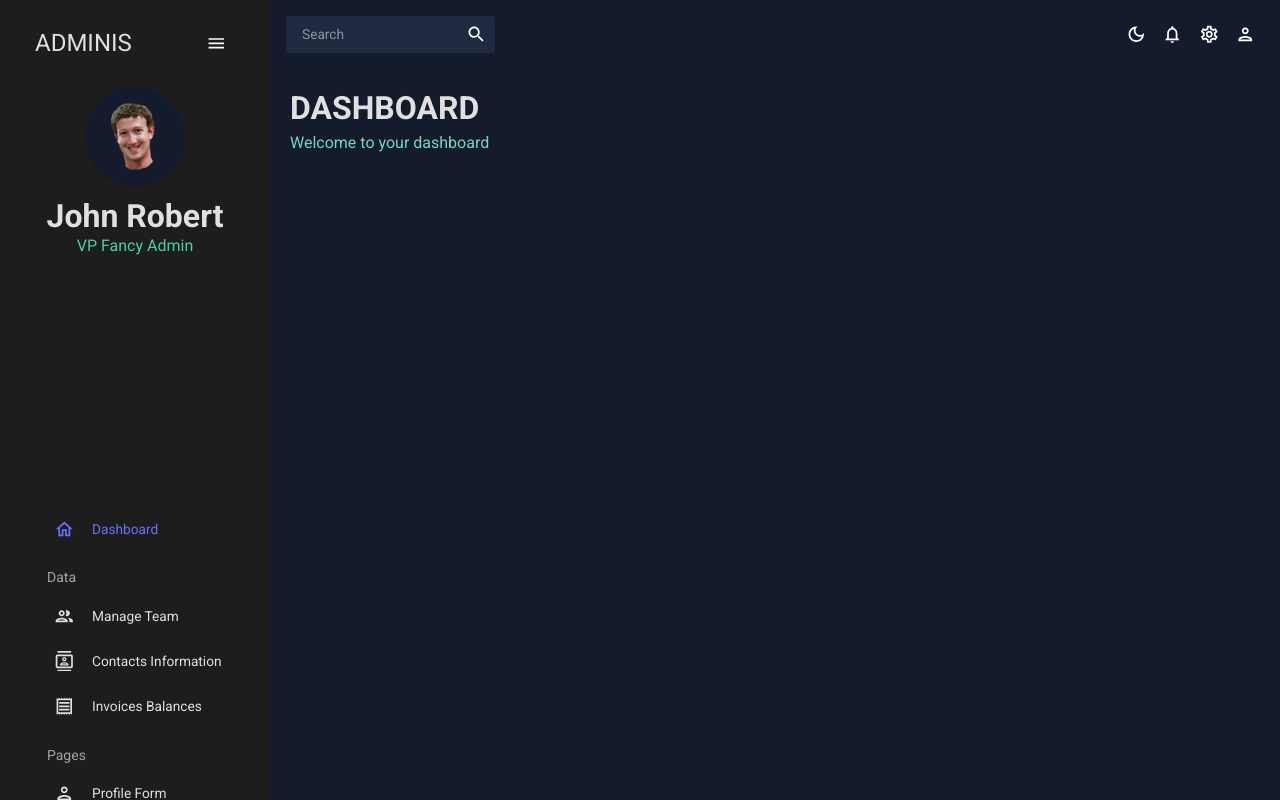
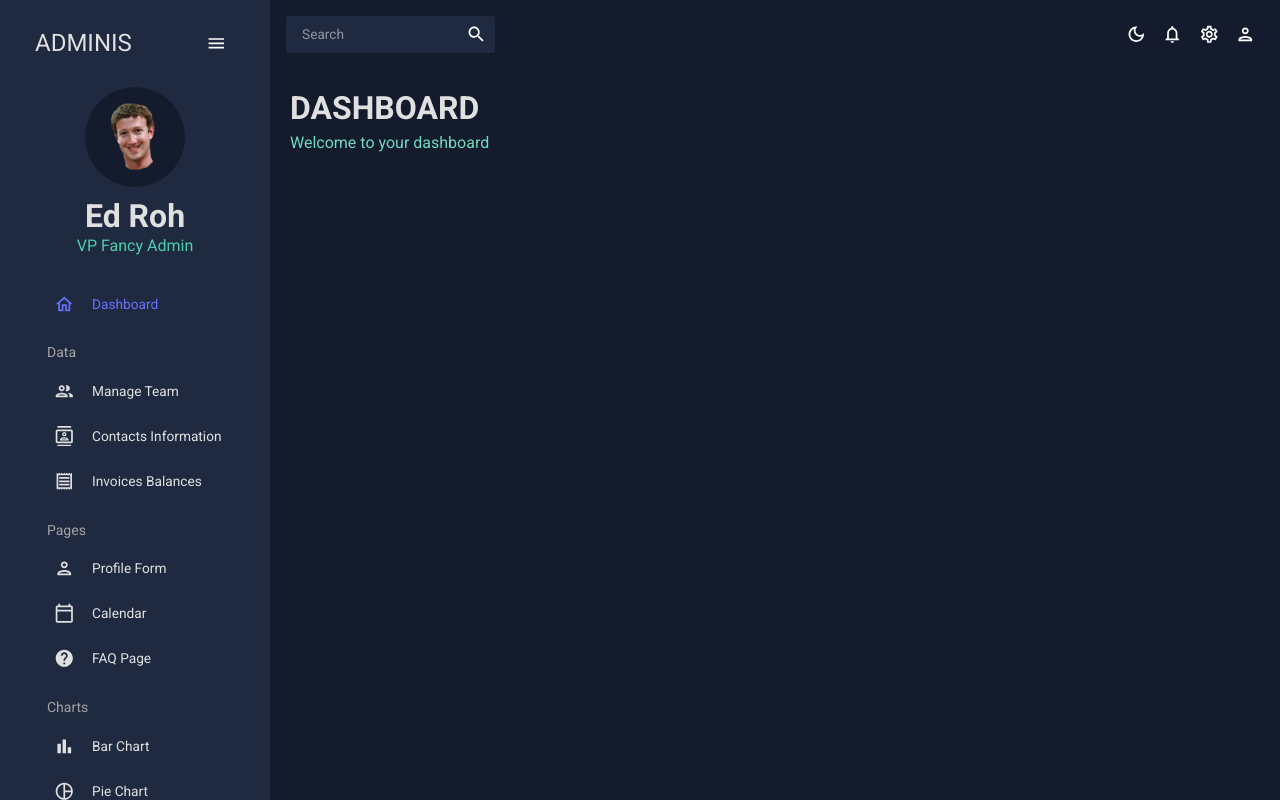
Before and after one commit to pattma/test-code, a React (Vite) app in the folder react-admin/: page / in a window 1280 px wide. Built offline with nearby package versions, Linux system fonts and the light colour scheme.

Commit message:
edit style and typography in User

```diff
--- a/react-admin/src/scenes/global/Sidebar.jsx
+++ b/react-admin/src/scenes/global/Sidebar.jsx
@@ -46,7 +46,7 @@ const Sidebar = () => {
     <Box
       sx={{
         "& .pro-sidebar-inner": {
-          background: `4${colors.primary[400]} !important`,
+          background: `${colors.primary[400]} !important`,
         },
         "& .pro-icon-wrapper": {
           backgroundColor: "transparent !important",
@@ -89,7 +89,7 @@ const Sidebar = () => {
 
           {/* User */}
           {!isCollapsed && (
-            <Box mb="250px">
+            <Box mb="25px">
               <Box display="flex" justifyContent="center" alignItems="center">
                 <img
                   alt="profile-user"
@@ -107,7 +107,7 @@ const Sidebar = () => {
                   fontWeight="bold"
                   sx={{ m: "10px 0 0 0" }}
                 >
-                  John Robert
+                  Ed Roh
                 </Typography>
                 <Typography variant="h5" color={colors.greenAccent[500]}>
                   VP Fancy Admin
```
